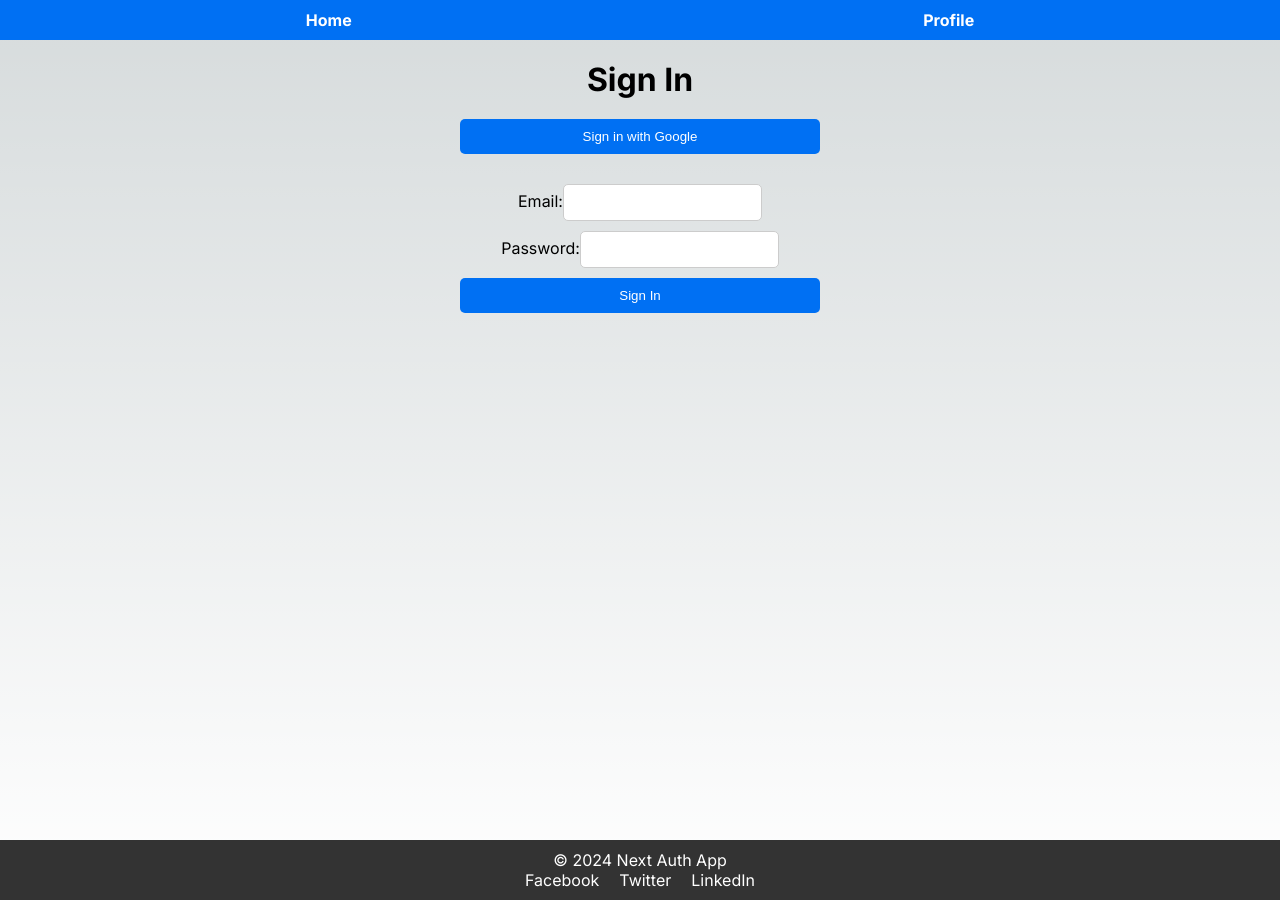
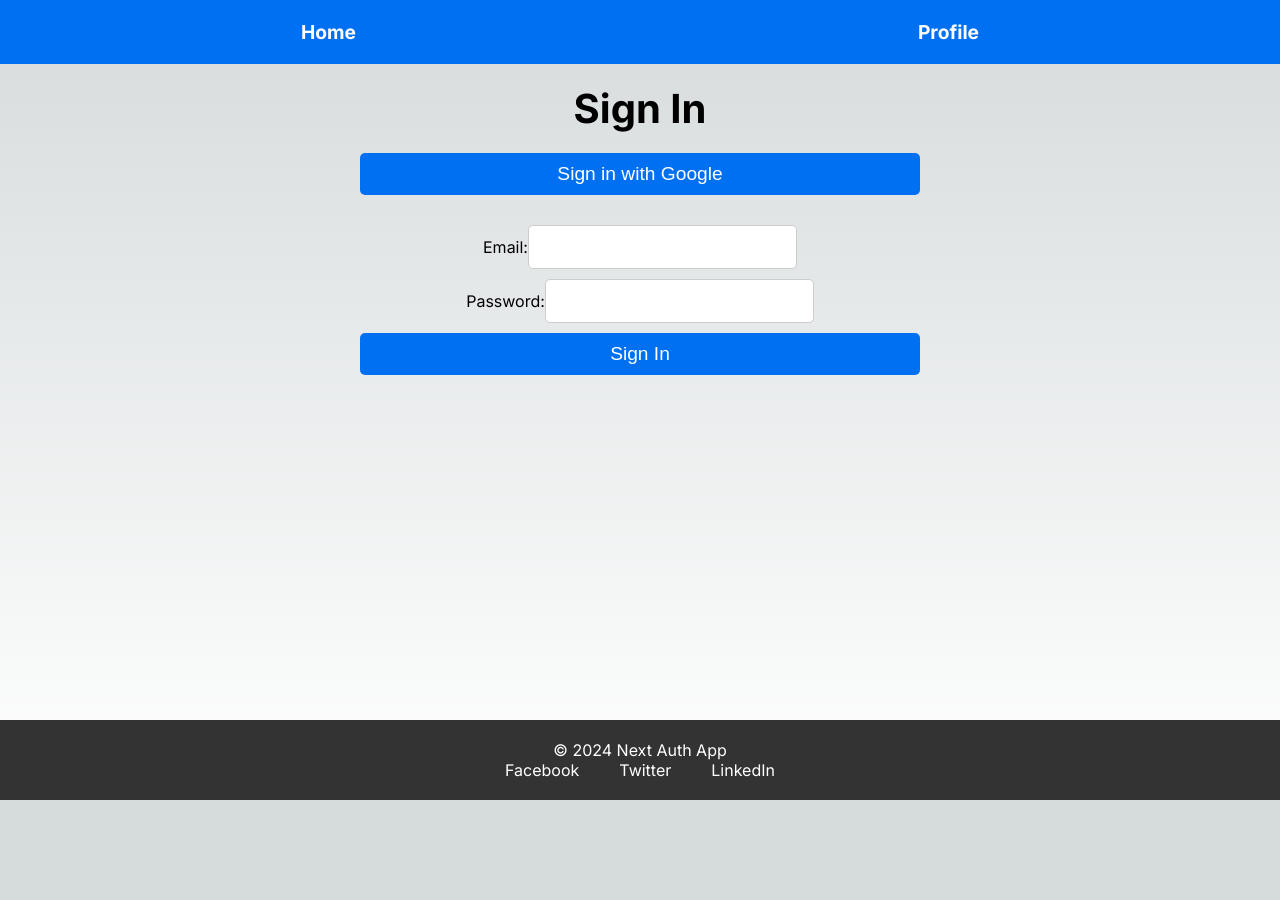
Before and after one commit to farizaan/beeline-tz-oauth, a Next.js app: page /auth in a window 1280 px wide. After the commit the page ends 800 px from the top, so only its background shows below. Built offline with nearby package versions, Linux system fonts and the light colour scheme; no server answers.

Commit message:
fix: styles + add media queries

```diff
--- a/src/app/auth/auth.module.css
+++ b/src/app/auth/auth.module.css
@@ -1,5 +1,6 @@
+
 .container {
-    height: 100vh;
+    /*height: 100vh;*/
     max-width: 400px;
     margin: auto;
     padding: 20px;
@@ -8,6 +9,7 @@
 
 .h1 {
     margin-bottom: 20px;
+    font-size: 1.5rem;
 }
 
 .oauthContainer {
@@ -23,6 +25,7 @@
     border: none;
     cursor: pointer;
     border-radius: 5px;
+    font-size: 1rem;
 }
 
 .oauthButton:hover {
@@ -43,6 +46,7 @@
     margin-bottom: 10px;
     border: 1px solid #ccc;
     border-radius: 5px;
+    font-size: 1rem;
 }
 
 .submitButton {
@@ -52,6 +56,7 @@
     border: none;
     cursor: pointer;
     border-radius: 5px;
+    font-size: 1rem;
 }
 
 .submitButton:hover {
@@ -62,3 +67,39 @@
     color: red;
     margin-bottom: 10px;
 }
+
+@media (min-width: 768px) {
+    .container {
+        max-width: 500px;
+    }
+
+    .h1 {
+        font-size: 2rem;
+    }
+
+    .oauthButton, .submitButton {
+        font-size: 1.1rem;
+    }
+
+    .input {
+        font-size: 1.1rem;
+    }
+}
+
+@media (min-width: 1024px) {
+    .container {
+        max-width: 600px;
+    }
+
+    .h1 {
+        font-size: 2.5rem;
+    }
+
+    .oauthButton, .submitButton {
+        font-size: 1.2rem;
+    }
+
+    .input {
+        font-size: 1.2rem;
+    }
+}
--- a/src/app/globals.css
+++ b/src/app/globals.css
@@ -93,6 +93,15 @@ body {
       rgb(var(--background-end-rgb))
     )
     rgb(var(--background-start-rgb));
+  .wrapper {
+    min-height: 100vh;
+    display: flex;
+    flex-direction: column;
+  }
+
+  .content {
+    flex: 1
+  }
 }
 
 a {
--- a/src/app/layout.tsx
+++ b/src/app/layout.tsx
@@ -1,4 +1,3 @@
-
 import type {Metadata} from "next";
 import {Inter} from "next/font/google";
 import "./globals.css";
@@ -28,9 +27,15 @@ export default function RootLayout({
         <html lang="en">
         <body className={inter.className}>
         <AppSessionProvider>
-            <Header/>
-            {children}
-            <Footer/>
+            <div className={'wrapper'}>
+
+                <Header/>
+                <div className={'content'}>
+
+                    {children}
+                </div>
+                <Footer/>
+            </div>
         </AppSessionProvider>
         </body>
         </html>
--- a/src/app/page.module.css
+++ b/src/app/page.module.css
@@ -3,8 +3,9 @@
   flex-direction: column;
   justify-content: center;
   align-items: center;
-  height: 100vh;
   text-align: center;
+  padding: 20px;
+  margin-top: 20%;
 }
 
 .welcomeMessage {
@@ -26,3 +27,25 @@
 .loginButton:hover {
   background-color: #005bb5;
 }
+
+@media (min-width: 768px) {
+  .welcomeMessage {
+    font-size: 2.5rem;
+  }
+
+  .loginButton {
+    padding: 12px 24px;
+    font-size: 1.1rem;
+  }
+}
+
+@media (min-width: 1024px) {
+  .welcomeMessage {
+    font-size: 3rem;
+  }
+
+  .loginButton {
+    padding: 14px 28px;
+    font-size: 1.2rem;
+  }
+}
--- a/src/app/profile/profile.module.css
+++ b/src/app/profile/profile.module.css
@@ -1,36 +1,63 @@
 
 .container {
-    height: 100vh;
-    display: flex;
-    justify-content: center;
-    align-items: center;
-    flex-direction: column;
-    text-align: center;
-    padding: 20px;
-    background-color: #f9f9f9;
-}
-
-.container {
-    max-width: 800px;
+    max-width: 90%;
     margin: 0 auto;
     padding: 20px;
     text-align: center;
 }
 
 .heading {
-    font-size: 2em;
+    font-size: 1.5em;
     margin-bottom: 10px;
 }
 
 .paragraph {
-    font-size: 1.2em;
+    font-size: 1em;
     margin-bottom: 20px;
 }
 
 .avatar {
     border-radius: 50%;
-    width: 150px;
-    height: 150px;
+    width: 120px;
+    height: 120px;
     object-fit: cover;
     margin: 20px 0;
 }
+
+@media (min-width: 768px) {
+    .container {
+        max-width: 80%;
+    }
+
+    .heading {
+        font-size: 1.8em;
+    }
+
+    .paragraph {
+        font-size: 1.1em;
+    }
+
+    .avatar {
+        width: 140px;
+        height: 140px;
+    }
+}
+
+@media (min-width: 1024px) {
+    .container {
+        max-width: 70%;
+    }
+
+    .heading {
+        font-size: 2em;
+    }
+
+    .paragraph {
+        font-size: 1.2em;
+    }
+
+    .avatar {
+        width: 150px;
+        height: 150px;
+    }
+}
--- a/src/components/footer/footer.module.css
+++ b/src/components/footer/footer.module.css
@@ -14,3 +14,43 @@
 .socialLinks a:hover {
     text-decoration: underline;
 }
+
+@media (max-width: 480px) {
+    .footer {
+        padding: 10px;
+    }
+
+    .socialLinks {
+        display: flex;
+        flex-direction: column;
+        align-items: center;
+    }
+
+    .socialLinks a {
+        margin: 5px 0;
+    }
+}
+
+@media (min-width: 481px) and (max-width: 768px) {
+    .footer {
+        padding: 15px;
+    }
+
+    .socialLinks {
+        display: flex;
+        justify-content: center;
+    }
+
+    .socialLinks a {
+        margin: 0 15px;
+    }
+}
+@media (min-width: 769px) {
+    .footer {
+        padding: 20px;
+    }
+
+    .socialLinks a {
+        margin: 0 20px;
+    }
+}
--- a/src/components/header/header.module.css
+++ b/src/components/header/header.module.css
@@ -39,3 +39,64 @@
 .logoutButton:hover {
     background-color: #c8102e;
 }
+
+@media (max-width: 480px) {
+    .header {
+        padding: 10px;
+    }
+
+    .navList {
+        flex-direction: column;
+        align-items: flex-start;
+    }
+
+    .navList li {
+        margin-bottom: 10px;
+    }
+
+    .navList a {
+        font-size: 1rem;
+    }
+
+    .logoutButton {
+        width: 100%;
+        padding: 10px 0;
+        text-align: center;
+    }
+}
+
+@media (min-width: 481px) and (max-width: 768px) {
+    .header {
+        padding: 15px;
+    }
+
+    .navList {
+        justify-content: space-between;
+    }
+
+    .navList a {
+        font-size: 1.1rem;
+    }
+
+    .logoutButton {
+        padding: 12px;
+    }
+}
+
+@media (min-width: 769px) {
+    .header {
+        padding: 20px;
+    }
+
+    .navList {
+        justify-content: space-around;
+    }
+
+    .navList a {
+        font-size: 1.2rem;
+    }
+
+    .logoutButton {
+        padding: 14px;
+    }
+}
```
